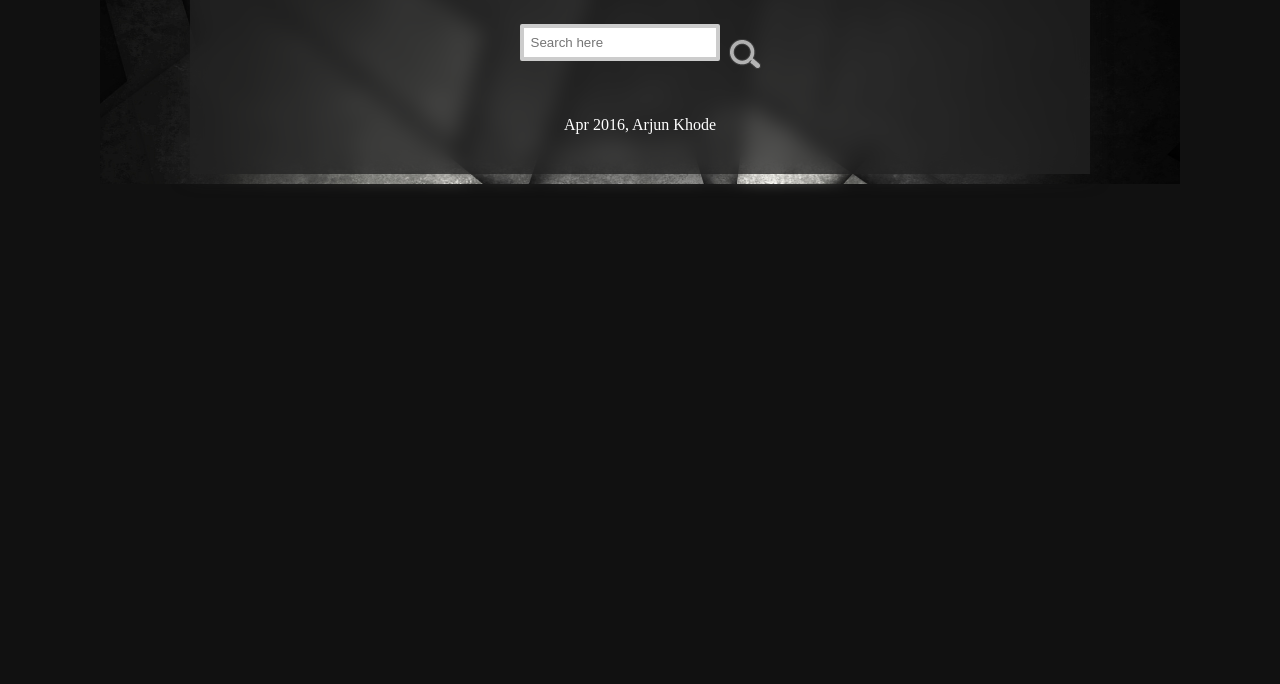
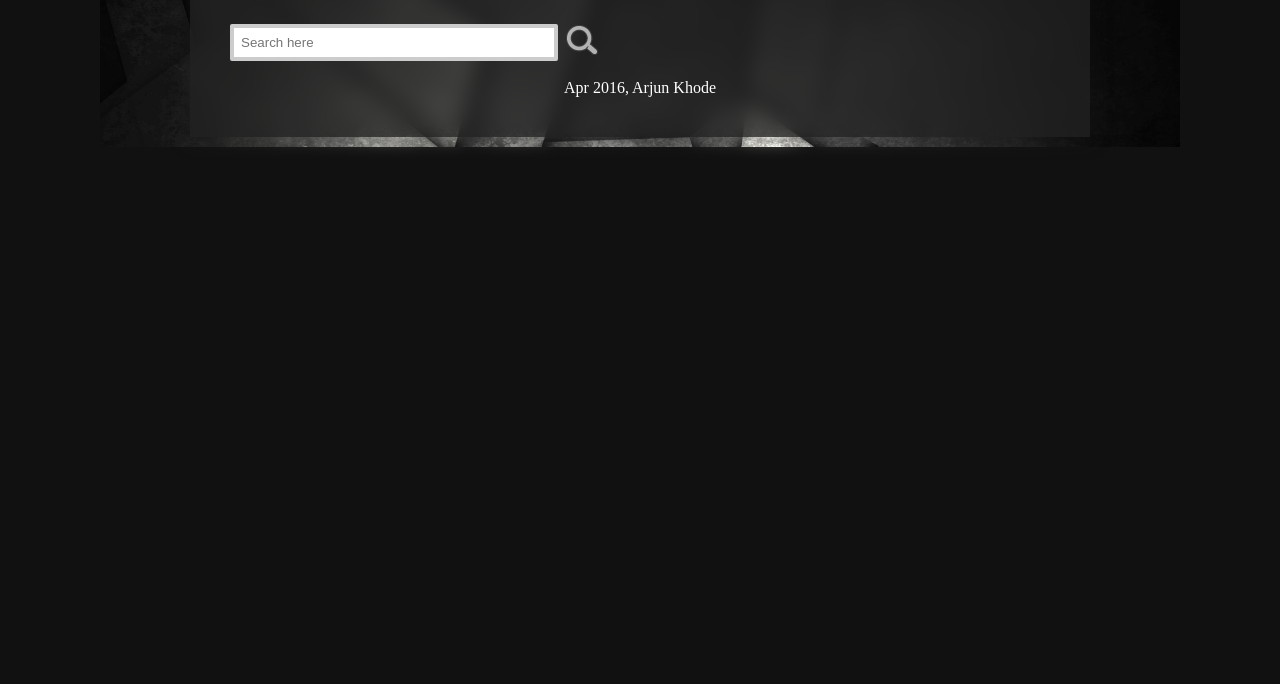
Before and after one commit to arjunkhode/webDev, a plain HTML site: page GameTube/index.html in a window 1280 px wide. Shown: the part 116-800 px from the top of the page. Drawn offline with Linux system fonts and the light colour scheme.

Commit message:
searchbox floated left, corrections in jquery and css, animation now works smoothly

```diff
--- a/GameTube/css/style.css
+++ b/GameTube/css/style.css
@@ -97,14 +97,14 @@ footer
 #searchButton
 {
 	position: relative;
-	top:11px;
 	width: 32px;
 	height: 32px;
+	float: left;
 	border:0;
 	cursor: pointer;
 	opacity: 0.65;
 	filter:alpha(opacity="65");
-	margin-left: 5px;
+	margin-left: 8px;
 	background: transparent url("../img/search.png");
 }
 
@@ -122,9 +122,9 @@ filter:alpha(opacity="90");
 	display:inline-block -webkit-box;
 	display:inline-block -moz-box;
 	padding:7px;
-	width: 200px;
-	max-width: 500px;
-	min-width: 150px;
+	float: left;
+	width: 40%;
+
 	border:4px solid #ccc;
 	-webkit-border-radius: 2px;
 	-moz-border-radius: 2px;
--- a/GameTube/js/script.js
+++ b/GameTube/js/script.js
@@ -6,6 +6,17 @@ $(document).ready(function(){
 		$(searchbox).animate({
 			width:'90%'
 		},400,'linear');
+	});
 
+	$(searchbox).on('blur', function() {
+	    $(searchbox).animate({
+    		width: '40%'
+    }, 400, 'linear');
 	});
+
 });
+
+function search()
+{
+
+}
```
